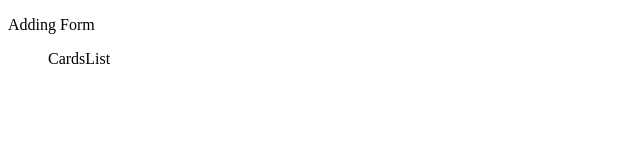
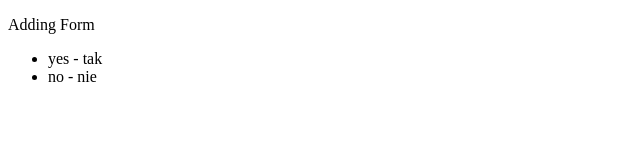
Before and after one commit to dawid-fulmes/flashcards, a React (Create React App) app: page / in a window 1280 px wide. Shown: the top 160 px of the page, without its empty margins (0-640 px from the left). Built offline with nearby package versions, Linux system fonts and the light colour scheme.

Commit message:
Connect CardList to Redux store

```diff
--- a/src/components/EditDeck/CardsList.js
+++ b/src/components/EditDeck/CardsList.js
@@ -1,11 +1,21 @@
 import React from 'react';
+import { connect } from 'react-redux'
 
-const CardsList = () => {
+const mapStateToProps = state => ({
+    deck: state.deck
+})
+
+const CardsList = connect(
+    mapStateToProps,
+    null
+)(({ deck }) => {
     return (
         <ul>
-            CardsList
+            {deck.map(card => (
+                <li>{card.eng} - {card.pol}</li>
+            ))}
         </ul>
     );
-}
+})
 
 export default CardsList;
```
